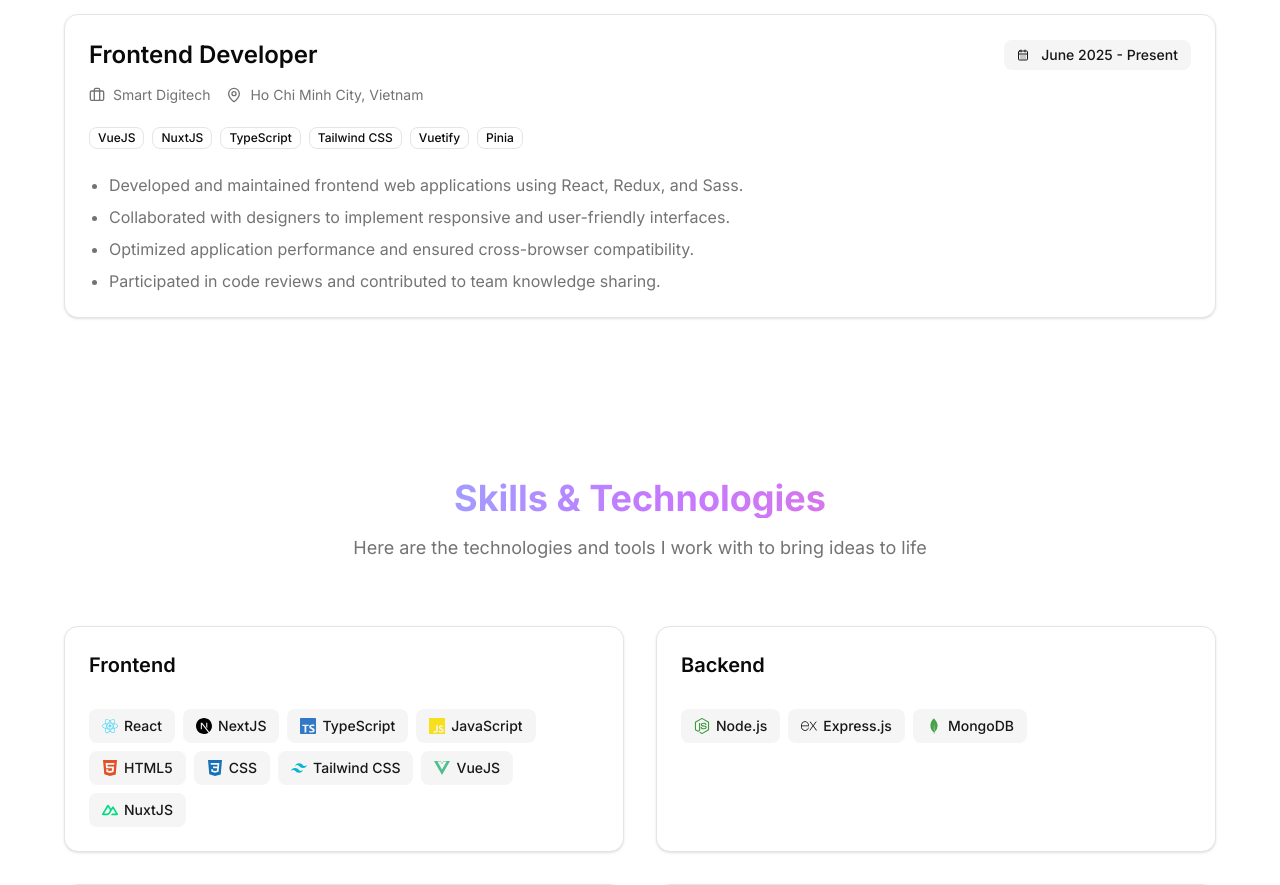
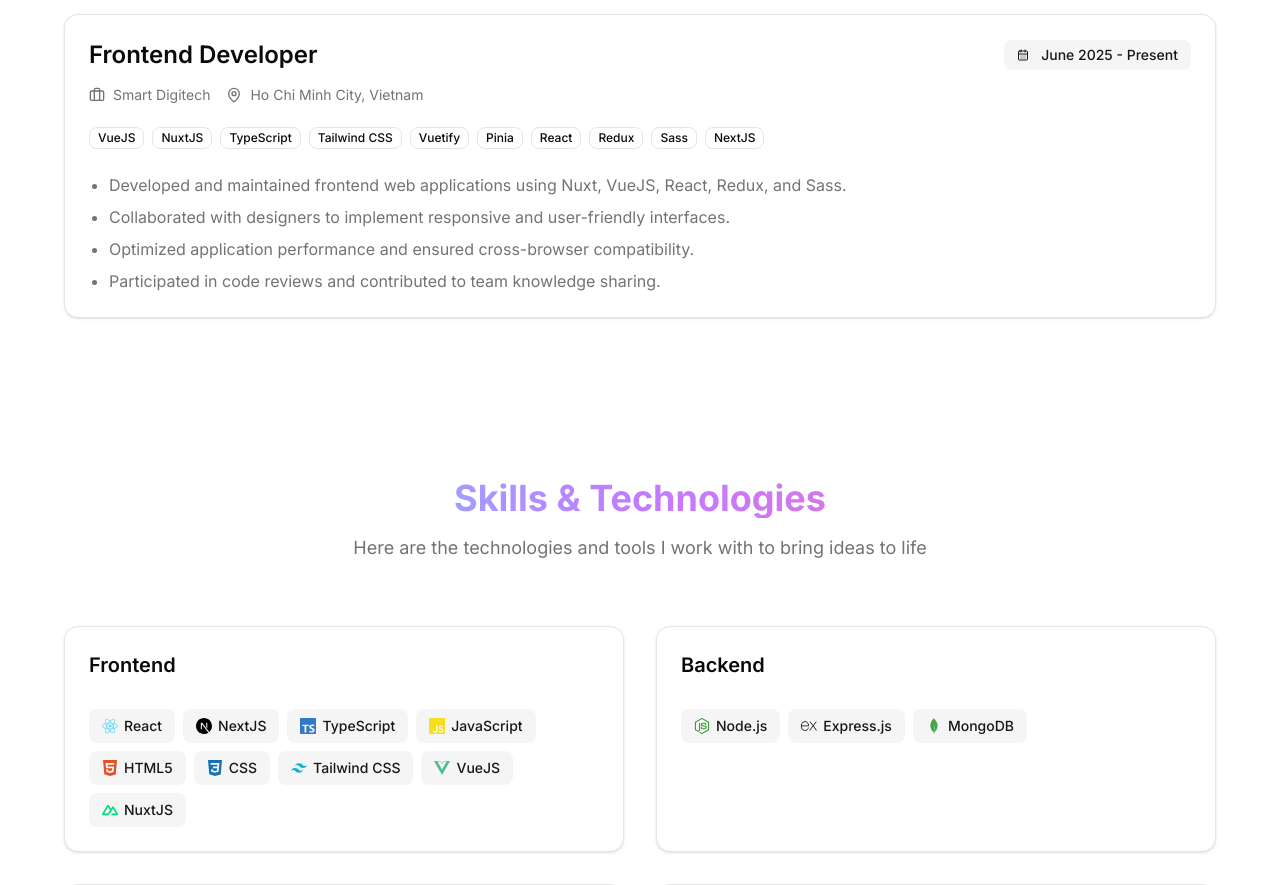
Before and after one commit to thiu123/portfolio, a Next.js app in the folder portfolio-nextjs/: page / in a window 1280 px wide. Shown: the part 2600-3485 px from the top of the page. Built offline with nearby package versions, Linux system fonts and the light colour scheme.

Commit message:
fix: fix description of the jobs and skill

```diff
--- a/portfolio-nextjs/src/components/experience.tsx
+++ b/portfolio-nextjs/src/components/experience.tsx
@@ -39,7 +39,7 @@
       duration: "June 2025 - Present",
       location: "Ho Chi Minh City, Vietnam",
       description: [
-        "Developed and maintained frontend web applications using React, Redux, and Sass.",
+        "Developed and maintained frontend web applications using Nuxt, VueJS, React, Redux, and Sass.",
         "Collaborated with designers to implement responsive and user-friendly interfaces.",
         "Optimized application performance and ensured cross-browser compatibility.",
         "Participated in code reviews and contributed to team knowledge sharing.",
@@ -51,6 +51,10 @@
         "Tailwind CSS",
         "Vuetify",
         "Pinia",
+        "React",
+        "Redux",
+        "Sass",
+        "NextJS",
       ],
     },
   ];
```
Also changed, not shown: portfolio-nextjs/src/components/ui/card.tsx (+10 -10 lines).
